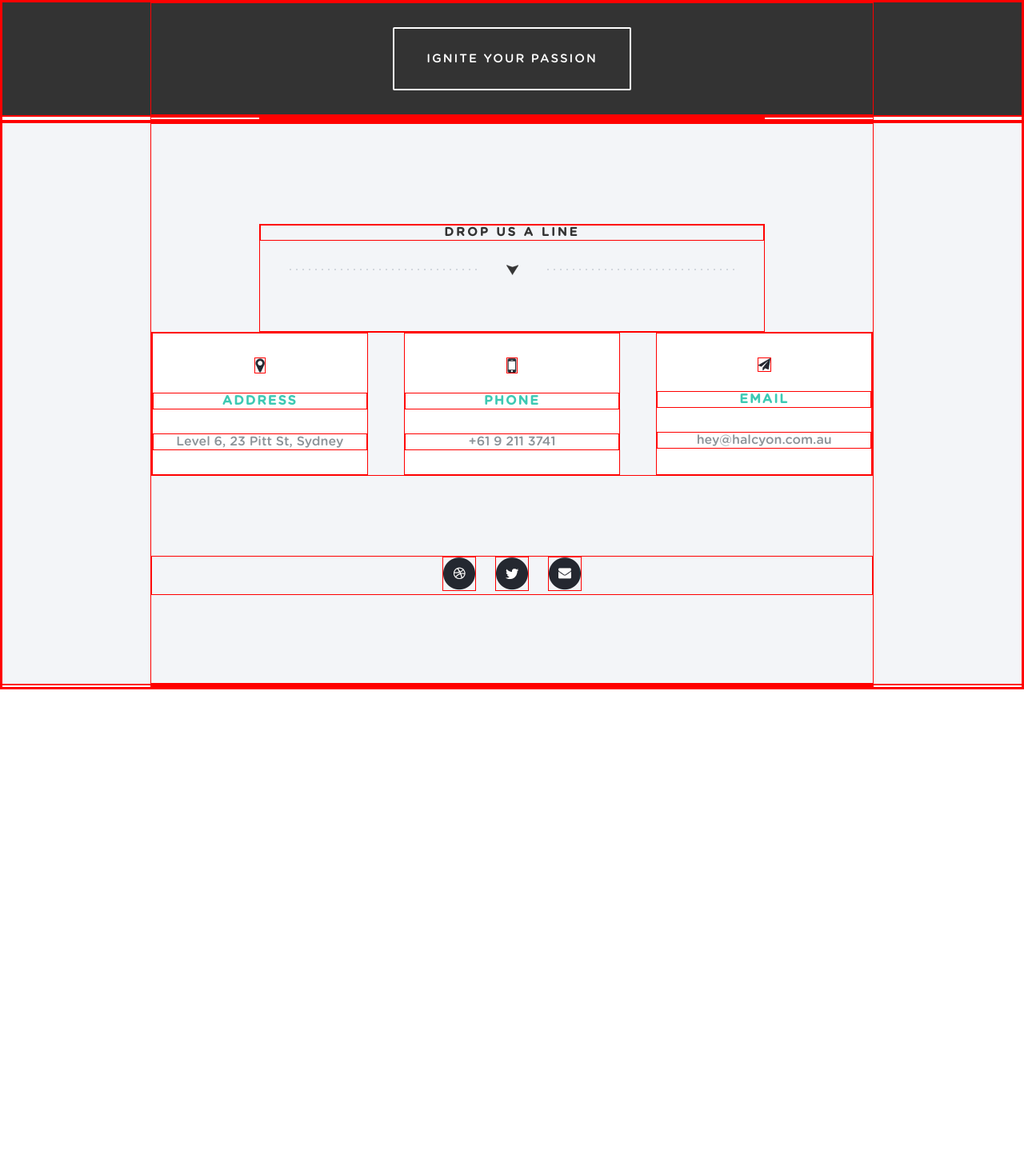
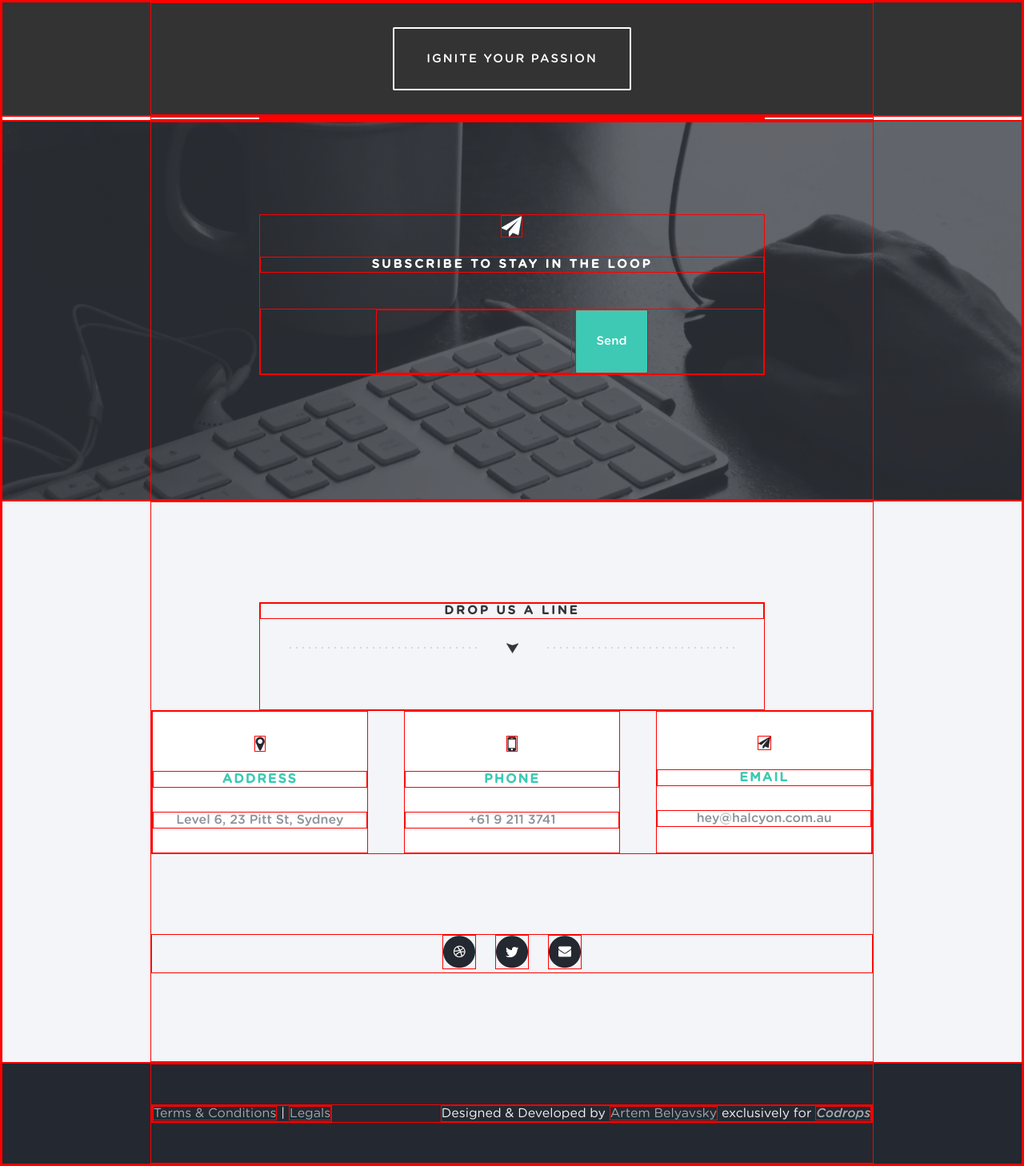
Before and after one commit to artembell/psd-landing-halcyon, a website: page index.html in a window 1280 px wide. Shown: the part 2121-3579 px from the top of the page at 80% size. Before the commit the page ends 2983 px from the top, so only its background shows below. Drawn offline with Linux system fonts and the light colour scheme.

Commit message:
Added 2 other sections with contact form and contacts

```diff
--- a/index.html
+++ b/index.html
@@ -87,7 +87,16 @@
 
 
 	<section id="eighth">
-
+		<div class="container">
+			<div class="form">
+				<img src="img/plane.png" alt="plane">
+				<h4>Subscribe To Stay In The Loop</h4>
+				<form action="#">
+					<input type="text">
+					<input type="submit" value="Send">
+				</form>
+			</div>
+		</div>
 	</section>
 
 	<section id="ninth">
@@ -123,7 +132,10 @@
 
 	<footer>
 		<div class="container">
-
+			<div class="info">
+				<div class="terms"><a href="#">Terms & Conditions</a>  |  <a href="#">Legals</a></div>
+				<div class="designed">Designed & Developed by <a href="#">Artem Belyavsky</a> exclusively for <span>Codrops</span></div>
+			</div>
 		</div>
 	</footer>
 </body>
--- a/sass/style.scss
+++ b/sass/style.scss
@@ -206,6 +206,49 @@ header{
 
 }
 
+#eighth{
+	background: url(../img/form-bg.png) no-repeat center top / cover;
+	background-position: 10% 48%;
+
+	> .container{
+		padding-top: 115px;
+		padding-bottom: 155px;
+
+		.form{
+			text-align: center;
+			width: 70%;
+			margin: 0 auto;
+
+			h4{
+				font-family: GothamRounded Medium;
+				font-size: 15px;
+				color: #fff;
+				text-transform: uppercase;
+				letter-spacing: 3px;
+				margin-top: 20px;
+				margin-bottom: 45px;
+			}
+
+			input[type=text]{
+				font-size: 15px;
+				font-family: GothamRounded Medium;
+				background-color: transparent;
+				padding: 30px 25px;
+				color: #fff;
+			}
+
+			input[type=submit]{
+				font-size: 15px;
+				color: white;
+				background: #3dc9b3;
+				border-radius: 2px;
+				font-family: GothamRounded Medium;
+				padding: 30px 25px;
+			}
+		}
+	}
+}
+
 #ninth{
 	background: #f3f5f8;
 	> .container{
@@ -254,3 +297,44 @@ header{
 		}
 	}
 }
+
+footer{
+	background: #242830;
+
+	> .container{
+		padding-top: 50px;
+		padding-bottom: 50px;
+
+		.info{
+			display: flex;
+			flex-direction: row;
+			justify-content: space-between;
+
+			a{
+				color: #a1a9b0;
+			}
+
+
+			.terms{
+				font-family: GothamRounded Book;
+				color: #f5f5f5;
+
+
+			}
+
+			.designed{
+				color: #f5f5f5;
+				font-family: GothamRounded Book;
+
+				span:first-child{
+					color: #a1a9b0;
+				}
+
+				span:last-child{
+					color: #a1a9b0;
+					font-family: GothamRounded MediumItalic;
+				}
+			}
+		}
+	}
+}
```
Also changed, not shown: css/style.css, img/form-bg.png (added), img/plane.png (added).
